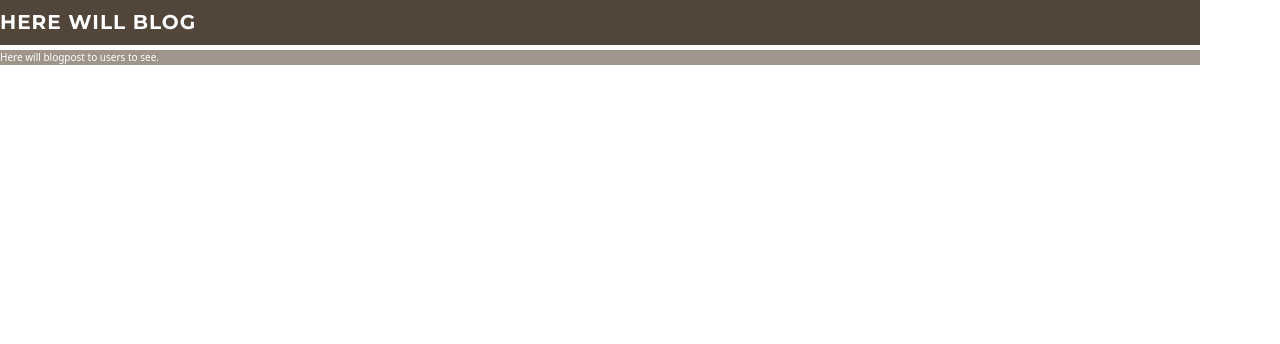
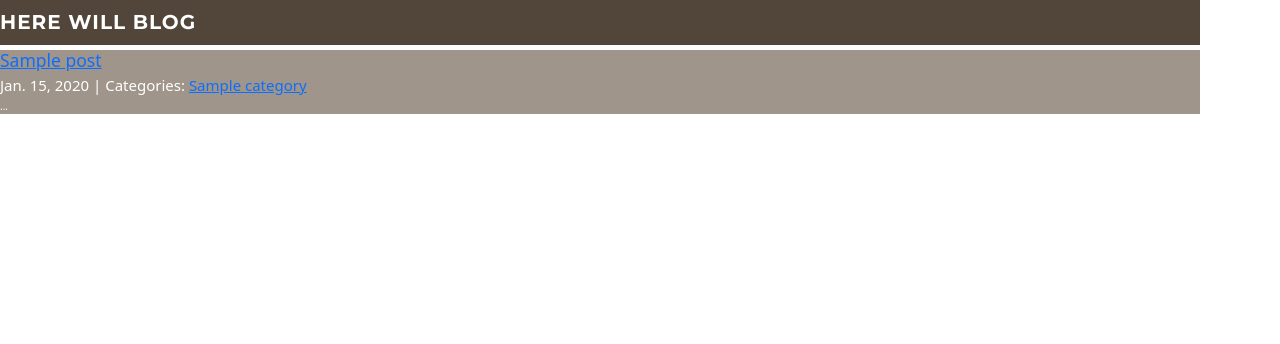
Before and after one commit to Annibor/the-creative-blog, a Django app: page /blog/ in a window 1280 px wide. Shown: the part 76-420 px from the top of the page. Run offline with Django 5.2, Linux system fonts and the light colour scheme; tables that the repository leaves empty hold one stand-in row (values such as "Sample post"); some libraries are stand-ins or nearby versions.

Commit message:
Fix views, urls to show new html files to show blog posts

```diff
--- a/blog/templates/blog/blog.html
+++ b/blog/templates/blog/blog.html
@@ -7,8 +7,20 @@
   </div>
 </section>
 <section class="blog-posts-section">
-  <div class="blog-posts">
-    <p>Here will blogpost to users to see.</p>
-  </div>
+  {% block posts %} {% for post in posts %}
+  <h3>
+    <a href="{% url 'blog_post_detail' post.pk %}">{{ post.title }}</a>
+  </h3>
+  <h4>
+    {{ post.created_on.date }} | Categories:
+    <!-- to not break FIX-->
+    {% for category in post.categories.all %} {% if category.name %}
+    <a href="{% url 'categories_posts' category.name  %}">
+      {{ category.name }}
+    </a>
+    {% endif %} {% endfor %}
+  </h4>
+  <p>{{ post.body | slice:":400" }}...</p>
+  {% endfor %} {% endblock %}
 </section>
 {% endblock %}
--- /dev/null
+++ b/blog/templates/blog/category.html
@@ -0,0 +1,4 @@
+{% extends "blog/blog.html" %}
+{% block page_title %}
+<h2>{{ category }}</h2>
+{% endblock page_title %}
--- a/blog/urls.py
+++ b/blog/urls.py
@@ -3,6 +3,7 @@ from django.urls import path
 from . import views
 
 urlpatterns = [
-    path("", views.blog_page, name="blog_page"),
-
+    path("", views.blog_post_index, name="blog_post_index"),
+    path("post/<int:pk>/", views.blog_post_detail, name="blog_post_detail"),
+    path("category/<category>/", views.categories_posts, name="categories_posts"),
 ]
--- a/blog/views.py
+++ b/blog/views.py
@@ -3,30 +3,30 @@ from django.views import generic
 from .models import Post, Comment
 
 # Create your views here.
-def blog_page(request):
-    """
-    The blog page view
-    """
-    return render(request, 'blog/blog.html')
+#def blog_page(request):
+   # """
+   # The blog page view
+   # """
+  #  return render(request, 'blog/blog.html')
 
 def blog_post_index(request):
     posts = Post.objects.all().order_by('-created_on')
     context = {
         "posts": posts,
     }
-    return render(request, "blog/post_index.html", context)
+    return render(request, "blog/blog.html", context)
 
 def categories_posts(request, category):
     """
 
     """
-    posts = Post.objects.filter(catagories__name__contains=category
+    posts = Post.objects.filter(categories__name__contains=category
     ).order_by("-created_on")
     context = {
-        "catagory": category,
+        "category": category,
         "posts": posts,
     }
-    return render(request, "blog/catagory.html", context)
+    return render(request, "blog/category.html", context)
 
 def blog_post_detail(request, pk):
     post = Post.objects.get(pk=pk)
```
Also changed, not shown: blog/templates/blog/post_detail.html (added, +17 -0 lines), blog/migrations/0003_alter_category_options.py (added).
